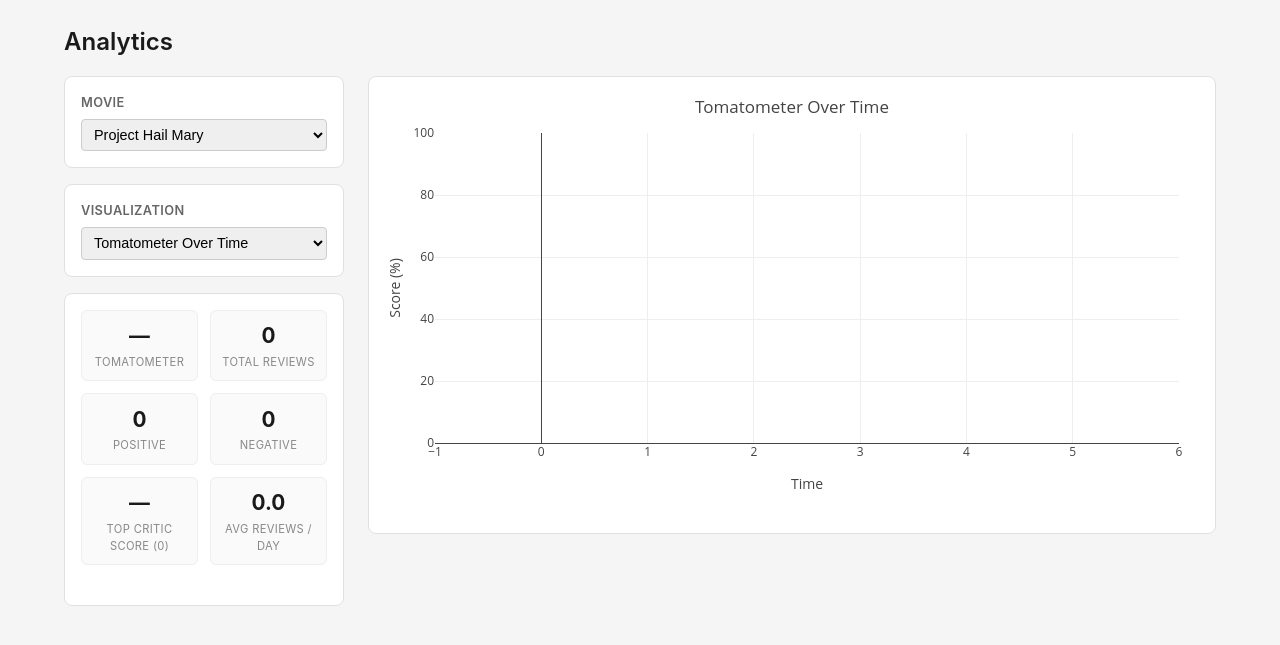
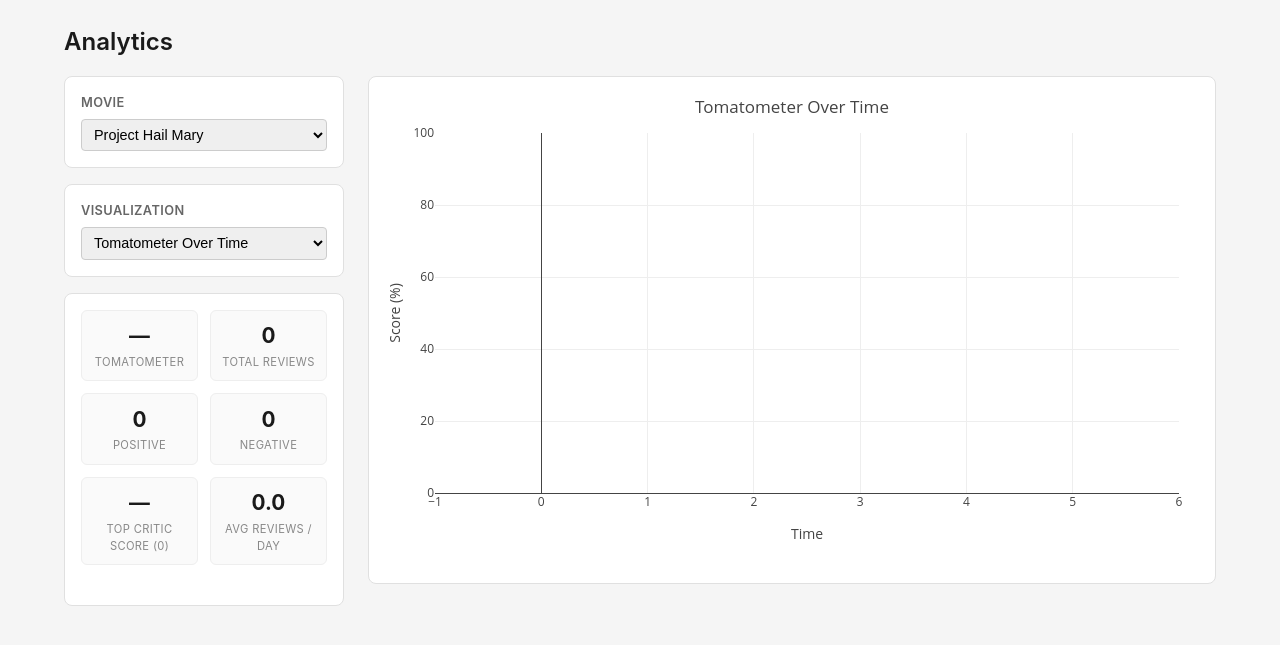
Before and after one commit to jakleh/rotten-tomatoes-analysis, a FastAPI app: page /analytics/ in a window 1280 px wide. Shown: the part 56-701 px from the top of the page. Run offline with FastAPI, Linux system fonts and the light colour scheme; data that the repository does not hold is empty; some libraries are stand-ins or nearby versions.

Commit message:
Fixing visualization sizing.

```diff
--- a/web/app/templates/partials/chart.html
+++ b/web/app/templates/partials/chart.html
@@ -1,4 +1,4 @@
-<div id="plotly-chart" style="width:100%; min-height:400px;"></div>
+<div id="plotly-chart" style="width:100%; height:450px;"></div>
 <span id="chart-loading" class="htmx-indicator">Loading chart...</span>
 <script>
 (function() {
```
